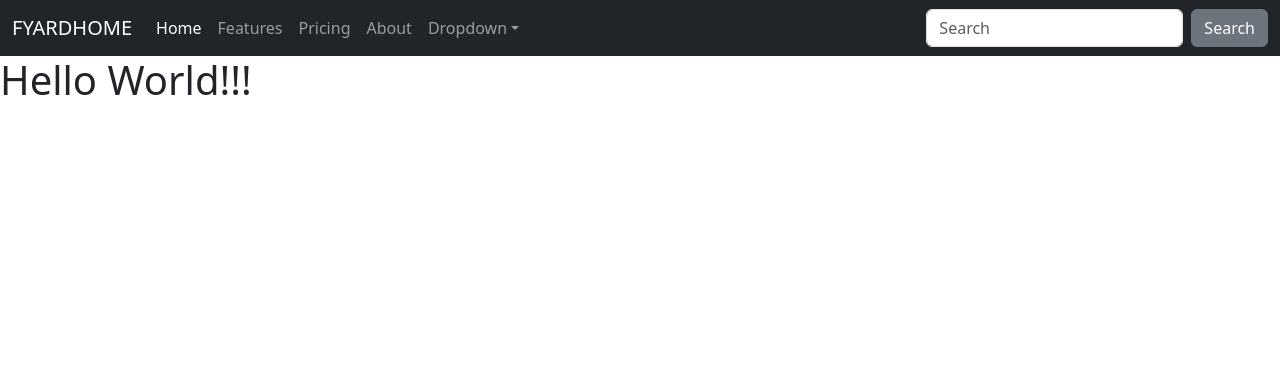
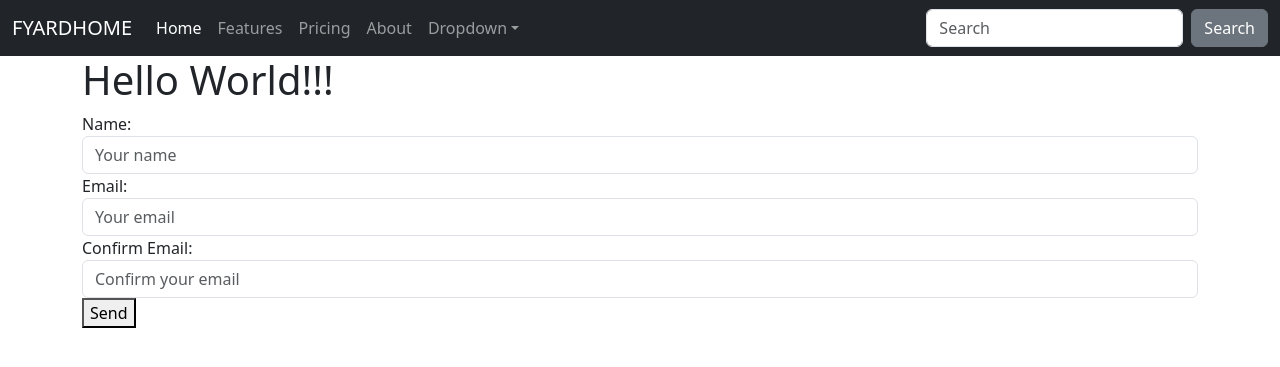
Before and after one commit to fyardlest1/django-landing-page, a Django app: page / in a window 1280 px wide. Shown: the top 367 px of the page. Run offline with Django 4.2, Linux system fonts and the light colour scheme.

Commit message:
Create form and styling with Bootstrap

```diff
--- /dev/null
+++ b/src/homepage/forms.py
@@ -0,0 +1,37 @@
+# src/homepage/forms.py
+
+from django import forms
+
+class HomePageForm(forms.Form):
+    name = forms.CharField(required=False)
+    email = forms.EmailField()
+    email2 = forms.EmailField(label='Confirm Email')
+
+    # How to update the css class for the form fields
+    def __init__(self, *args, **kwargs):
+        super().__init__(*args, **kwargs)
+        # print(self.fields)
+        for field in self.fields:
+            # print(field)
+            default_css_class = 'form-control' # bootstrap
+
+            new_attrs = {
+                'class': default_css_class,
+                'id': f'{field}',
+                'placeholder': f'Your {field}'
+            }
+
+            if field == 'email2':
+                new_attrs['placeholder'] = f'Confirm your email'
+            self.fields[field].widget.attrs.update(new_attrs)
+
+    # fields data and error
+    def clean(self):
+        data = self.cleaned_data
+        email = data.get('email')
+        email2 = data.get('email2')
+
+        if email2 != email:
+            # self.add_error('email', 'Email not match, please try again')
+            raise forms.ValidationError('Email not match, please try again')
+        return data
--- a/src/homepage/views.py
+++ b/src/homepage/views.py
@@ -1,6 +1,16 @@
-# fyardhome/homepage/views.py
+# src/homepage/views.py
 
 from django.shortcuts import render
+from .forms import HomePageForm
+
 
 def home_page(request, *args, **kwargs):
-    return render(request, 'home.html')
+    form = HomePageForm(request.POST or None)
+    if form.is_valid():
+        print(form.cleaned_data)
+        form = HomePageForm()
+
+    context = {
+        'form': form
+    }
+    return render(request, 'home.html', context)
--- a/src/templates/base.html
+++ b/src/templates/base.html
@@ -11,9 +11,11 @@
 
     {% include 'base/navbar.html' %}
 
-    {% block content %}
+    <div class="container">
+      {% block content %}
 
-    {% endblock %}
+      {% endblock %}
+    </div>
 
     {% include 'base/js.html' %}
   </body>
--- a/src/templates/home.html
+++ b/src/templates/home.html
@@ -4,4 +4,10 @@
 
 <h1>Hello World!!!</h1>
 
+<form method="POST">
+    {% csrf_token %}
+    {{ form }}
+    <button type="submit">Send</button>
+</form>
+
 {% endblock %}
```
